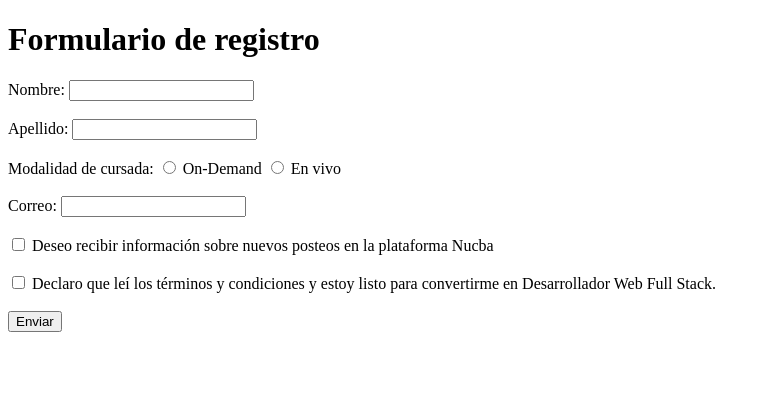
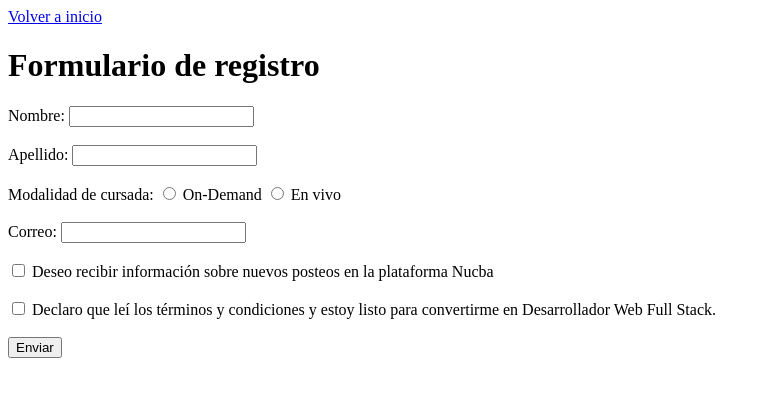
Before and after one commit to Nicolaslucero01/E1FormsYListas, a plain HTML site: page ejercicio3.html in a window 1280 px wide. Shown: the whole page, without its empty margins (0-770 px from the left). Drawn offline with Linux system fonts and the light colour scheme.

Commit message:
Cambios finalizados

```diff
--- a/ejercicio3.html
+++ b/ejercicio3.html
@@ -10,9 +10,13 @@
 
 <body>
   <header>
-    <h1>Formulario de registro</h1>
+    <nav>
+      <a href="ejercicio1.html">Volver a inicio</a>
+    </nav>
   </header>
 
+  <main>
+    <h1>Formulario de registro</h1>
     <form>
       <div>
         <label for="nombre">Nombre: </label>
@@ -51,6 +55,8 @@
 
       <button>Enviar</button>
     </form>
+  </main>
+
 
 
 </body>
```
Also changed, not shown: ejercicio1.html (+6 -1 lines), ejercicio2.html (+4 -1 lines). Lines whose indentation alone changed are shown as unchanged.
